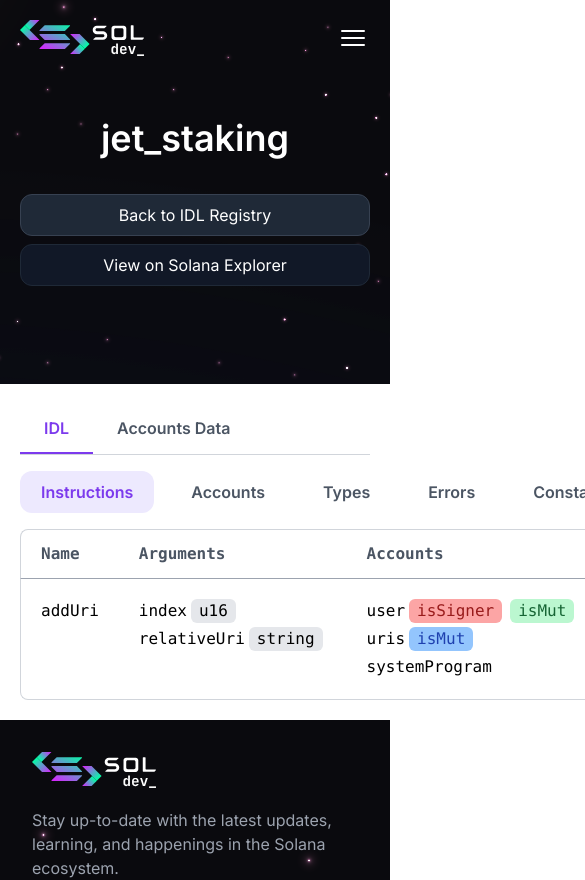
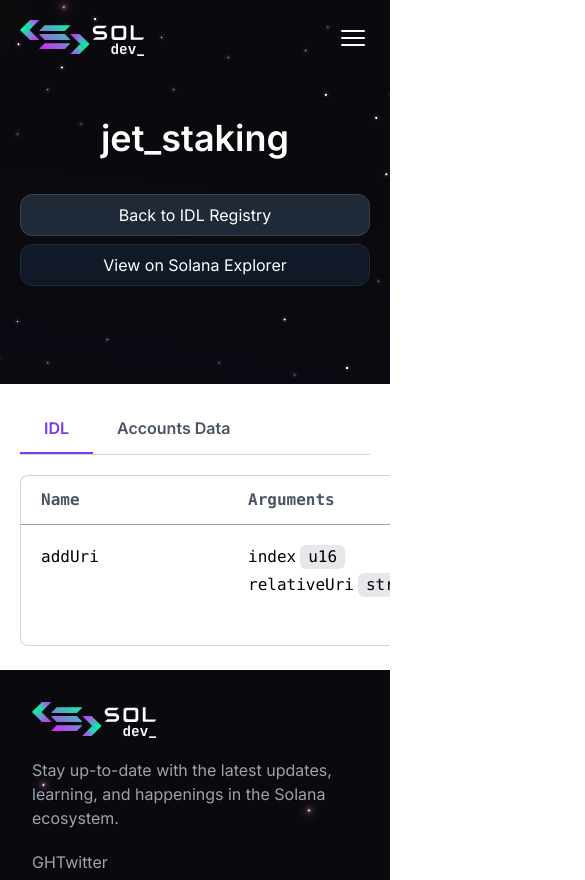
Before and after one commit to Tru3Bliss/solana-modern-ui, a Next.js app: page /registry/9mn9Z2qWndBPr6qGyFbXJUEUHvjGFgmUUz5CrpBZ9WF in a window 390 px wide. Shown: the top 880 px of the page, 585 px wide, since content can reach past the window. Built offline with nearby package versions, Linux system fonts and the light colour scheme.

Commit message:
fix: idl data table scroll on mobile

```diff
--- a/src/pages/registry/[address].tsx
+++ b/src/pages/registry/[address].tsx
@@ -60,7 +60,7 @@
           </Link>
         </nav>
 
-        <nav className={styles.idlNav}>
+        {/* <nav className={styles.idlNav}>
           <Link href={"#instructions"} className={`btn ${styles.active}`}>
             Instructions
           </Link>
@@ -79,11 +79,13 @@
           <Link href={"#events"} className={`btn`}>
             Events
           </Link>
-        </nav>
+        </nav> */}
+      </section>
 
-        <main className="">
-          <section></section>
-          <table className={styles.dataTable}>
+      <main
+        className={`container-inner ${styles.scrollContainer} hide-scroll-bar`}
+      >
+        <table className={`${styles.dataTable} hide-scroll-bar`}>
           <thead>
             <tr>
               <th>Name</th>
@@ -130,7 +132,6 @@
           </tbody>
         </table>
       </main>
-      </section>
     </DefaultLayout>
   );
 }
--- a/src/styles/globals.css
+++ b/src/styles/globals.css
@@ -112,5 +112,13 @@
   @apply ;
 } */
 
+.hide-scroll-bar {
+  -ms-overflow-style: none;
+  scrollbar-width: none;
+}
+.hide-scroll-bar::-webkit-scrollbar {
+  display: none;
+}
+
 /* make the utilities last to force their priority when inline */
 @tailwind utilities;
--- a/src/styles/registry.module.css
+++ b/src/styles/registry.module.css
@@ -34,19 +34,27 @@
 }
 
 /**/
+.scrollContainer {
+  @apply mb-6 overflow-x-scroll;
+}
+
+/**/
 .dataTable {
   @apply w-full font-mono;
   @apply border-separate border-spacing-0;
+  @apply mx-5 lg:mx-0 lg:px-5;
 }
 .dataTable thead {
-  /* @apply border-b border-gray-400 !important; */
-  @apply font-semibold text-gray-600;
-  @apply text-left;
+  @apply text-base font-semibold text-left text-gray-600;
 }
 .dataTable thead th {
   @apply border-b border-b-gray-400 !important;
   @apply px-5 py-3;
+  @apply min-w-52;
 }
+/* .dataTable tbody tr {
+  @apply hover:bg-gray-100;
+} */
 .dataTable tbody td {
   @apply p-5;
   @apply text-left align-top;
```
Lines whose indentation alone changed are shown as unchanged.
